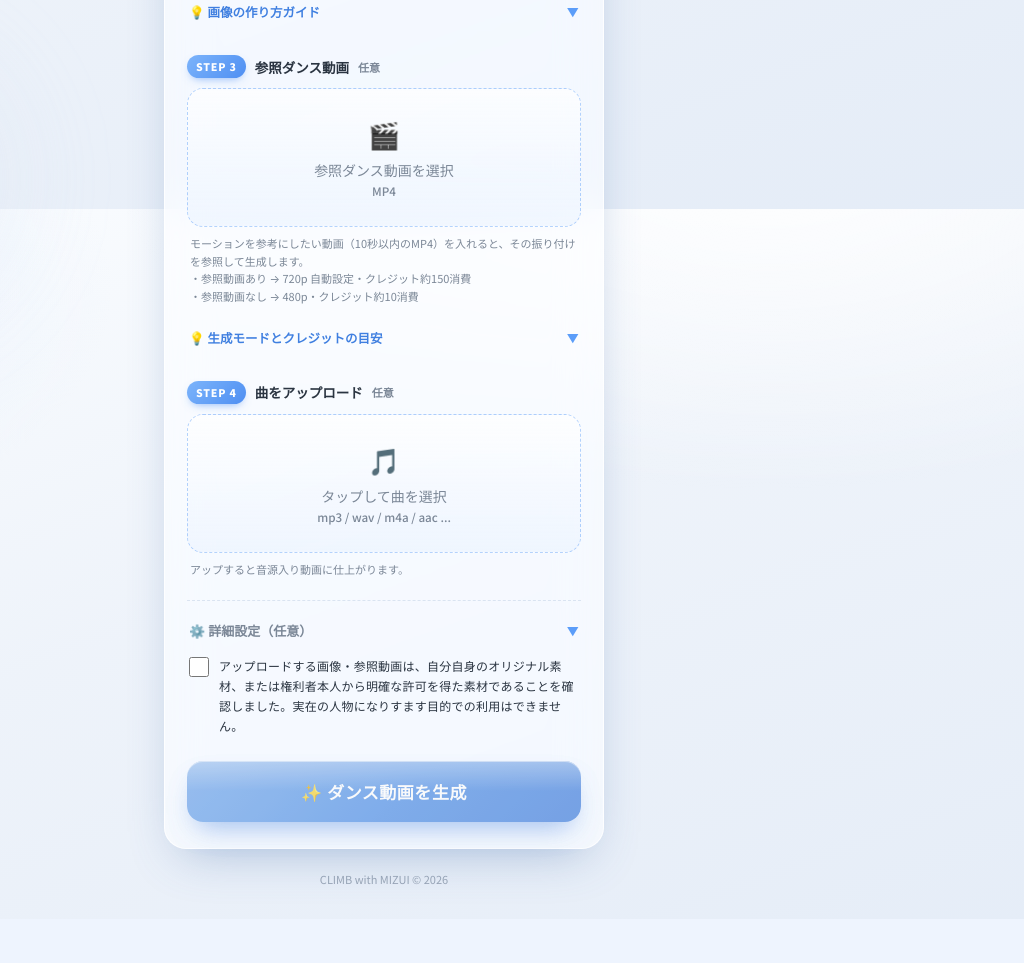
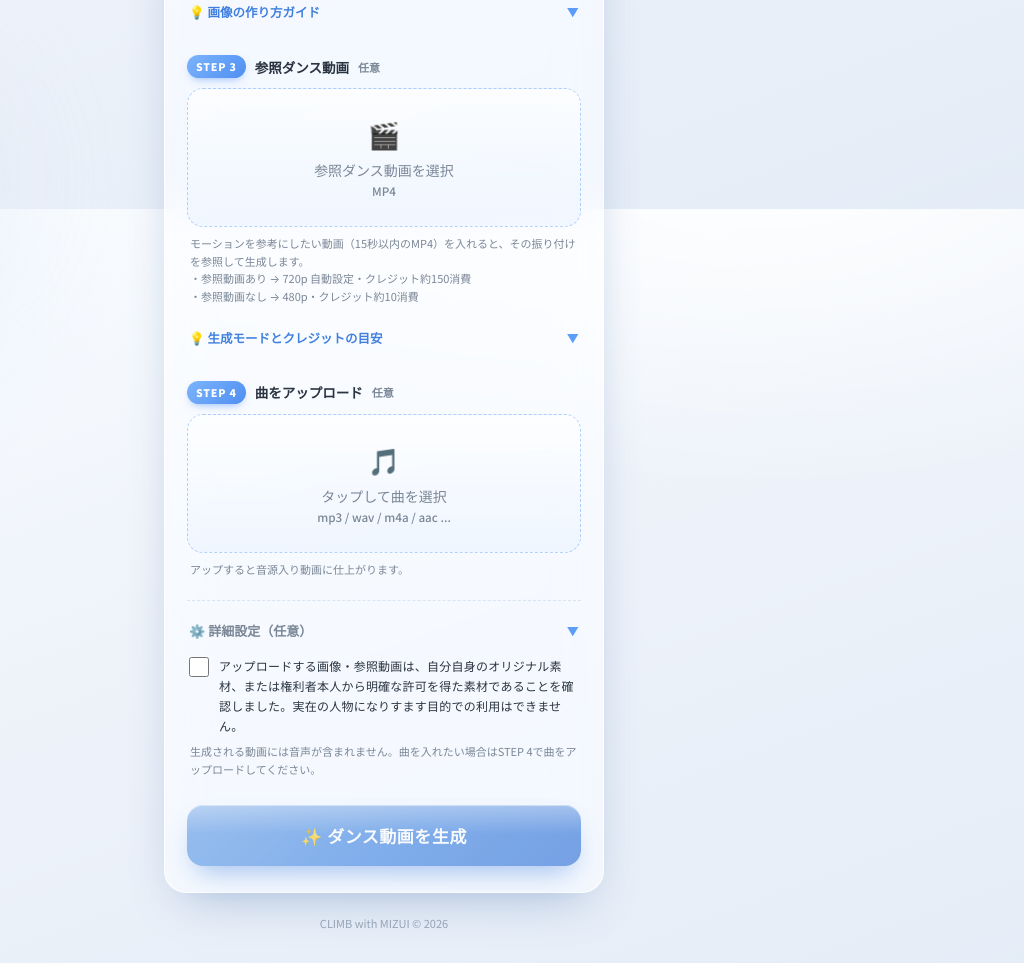
Before and after one commit to climbwithmizui/dance-studio-saas, a Flask app: page / in a window 1280 px wide. Shown: the part 591-1554 px from the top of the page, without its empty margins (256-1280 px from the left). Before the commit the page ends 1476 px from the top, so only its background shows below. Run offline with Flask 3, Linux system fonts and the light colour scheme; a user stored in the database is signed in; tables that the repository leaves empty hold one stand-in row (values such as "Sample post").

Commit message:
clarify no-audio behavior and fix reference video limit to 15s

```diff
--- a/app.py
+++ b/app.py
@@ -294,7 +294,7 @@ def friendly_evolink_error(
         if "video" in low or "format" in low or "duration" in low:
             return (
                 "参照動画の形式または長さに問題がある可能性があります。"
-                "10秒以内のMP4（H.264など一般的な形式）でお試しください。"
+                "15秒以内のMP4（H.264など一般的な形式）でお試しください。"
             )
         if "image" in low:
             return (
--- a/templates/index.html
+++ b/templates/index.html
@@ -332,7 +332,7 @@
         <span id="drop-ref-text">参照ダンス動画を選択<br><small>MP4</small></span>
       </div>
       <input type="file" id="reference" name="reference" accept="video/mp4" />
-      <p class="hint">モーションを参考にしたい動画（10秒以内のMP4）を入れると、その振り付けを参照して生成します。<br>
+      <p class="hint">モーションを参考にしたい動画（15秒以内のMP4）を入れると、その振り付けを参照して生成します。<br>
         ・参照動画あり → 720p 自動設定・クレジット約150消費<br>
         ・参照動画なし → 480p・クレジット約10消費</p>
       <details class="adv guide">
@@ -375,6 +375,8 @@
         <input type="checkbox" id="consent" name="consent" value="1" required />
         <span>アップロードする画像・参照動画は、自分自身のオリジナル素材、または権利者本人から明確な許可を得た素材であることを確認しました。実在の人物になりすます目的での利用はできません。</span>
       </label>
+
+      <p class="hint">生成される動画には音声が含まれません。曲を入れたい場合はSTEP 4で曲をアップロードしてください。</p>
 
       <button type="submit" class="btn-primary" id="submit" disabled>✨ ダンス動画を生成</button>
     </form>
```
